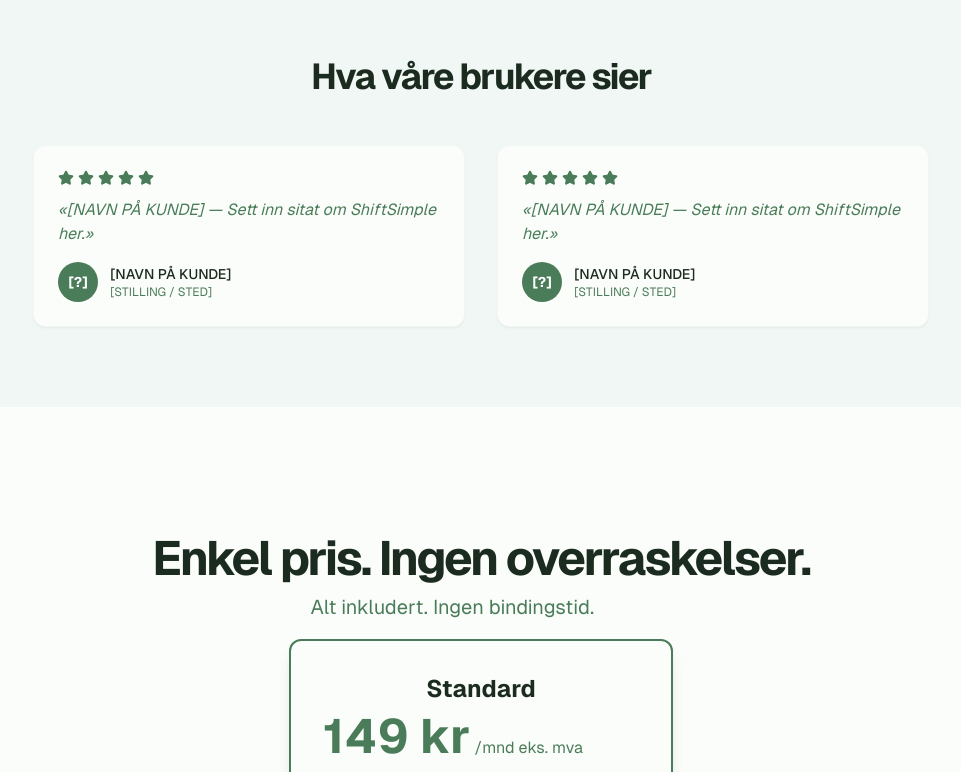
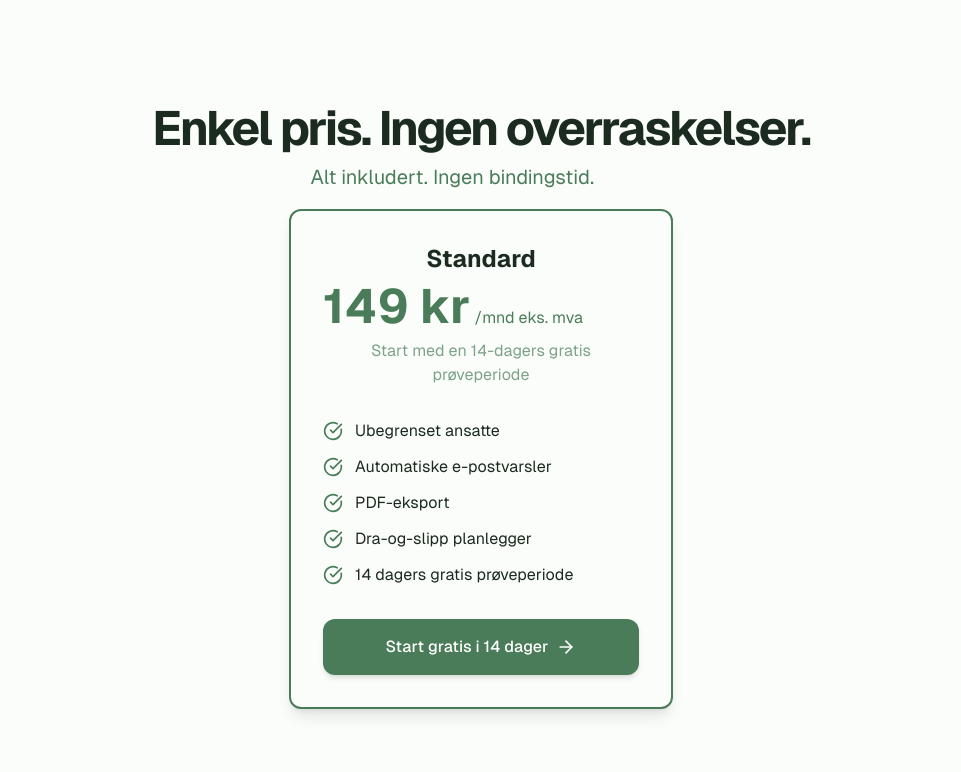
Before and after one commit to toffen28/Shiftsimple, a Next.js app: page / in a window 1280 px wide. Shown: the part 1981-2753 px from the top of the page, without its empty margins (159-1120 px from the left). Built offline with nearby package versions, Linux system fonts and the light colour scheme.

Commit message:
Disable testimonials section behind comment — re-enable when real quotes exist

```diff
--- a/src/app/page.tsx
+++ b/src/app/page.tsx
@@ -115,14 +115,13 @@ export default function LandingPage() {
           </div>
         </section>
 
-        {/* Testimonials Placeholder */}
-        <section className="w-full py-12 md:py-20" style={{ backgroundColor: '#F0F7F4' }}>
+        {/* Testimonials Section — DISABLED: re-enable when real customer quotes exist */}
+        {/* <section className="w-full py-12 md:py-20" style={{ backgroundColor: '#F0F7F4' }}>
           <div className="container px-4 md:px-6 mx-auto">
             <h2 className="text-3xl font-bold tracking-tighter sm:text-4xl text-center mb-12" style={{ color: '#1C2B20' }}>
               Hva våre brukere sier
             </h2>
             <div className="grid max-w-4xl mx-auto gap-8 md:grid-cols-2">
-              {/* Placeholder testimonial 1 */}
               <div className="p-6 rounded-xl border shadow-sm" style={{ backgroundColor: '#FAFDF9', borderColor: '#F0F7F4' }}>
                 <div className="flex gap-1 mb-3">
                   {[...Array(5)].map((_, i) => <Star key={i} className="h-4 w-4 fill-current" style={{ color: '#4A7C59' }} />)}
@@ -136,7 +135,6 @@ export default function LandingPage() {
                   </div>
                 </div>
               </div>
-              {/* Placeholder testimonial 2 */}
               <div className="p-6 rounded-xl border shadow-sm" style={{ backgroundColor: '#FAFDF9', borderColor: '#F0F7F4' }}>
                 <div className="flex gap-1 mb-3">
                   {[...Array(5)].map((_, i) => <Star key={i} className="h-4 w-4 fill-current" style={{ color: '#4A7C59' }} />)}
@@ -152,7 +150,7 @@ export default function LandingPage() {
               </div>
             </div>
           </div>
-        </section>
+        </section> */}
 
         {/* Pricing Section */}
         <section id="priser" className="w-full py-12 md:py-24 lg:py-32" style={{ backgroundColor: '#FAFDF9', scrollMarginTop: '80px' }}>
```
